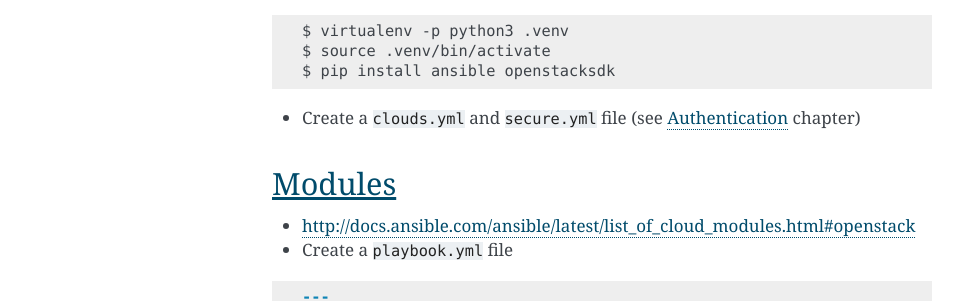
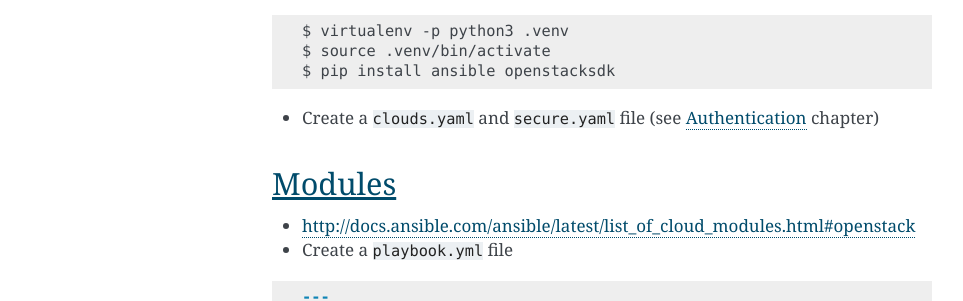
Before and after one commit to betacloud/documentation, a Sphinx documentation site: the page built from source/usage/ansible.rst, in a window 1280 px wide and 900 px high. Shown: the part 447-748 px from the top of the window, without its empty margins (148-1111 px from the left). Built offline with Sphinx 7.4.7, drawn with Linux system fonts in a browser that asks for light colours.

Commit message:
Use yaml instead of yml

```diff
--- a/source/usage/ansible.rst
+++ b/source/usage/ansible.rst
@@ -15,7 +15,7 @@
    $ source .venv/bin/activate
    $ pip install ansible openstacksdk
 
-* Create a ``clouds.yml`` and ``secure.yml`` file (see :ref:`Authentication` chapter)
+* Create a ``clouds.yaml`` and ``secure.yaml`` file (see :ref:`Authentication` chapter)
 
 Modules
 =======
```
